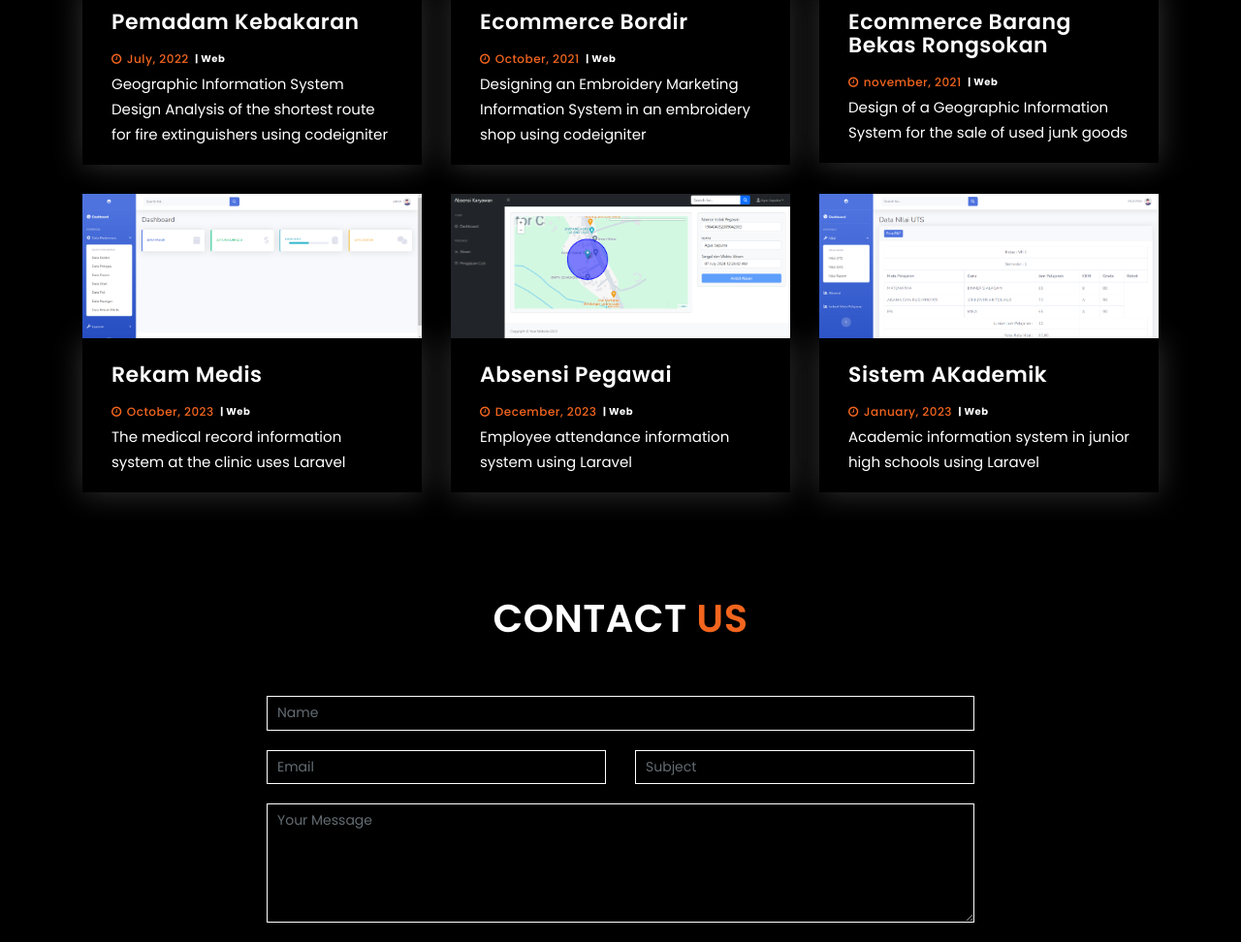
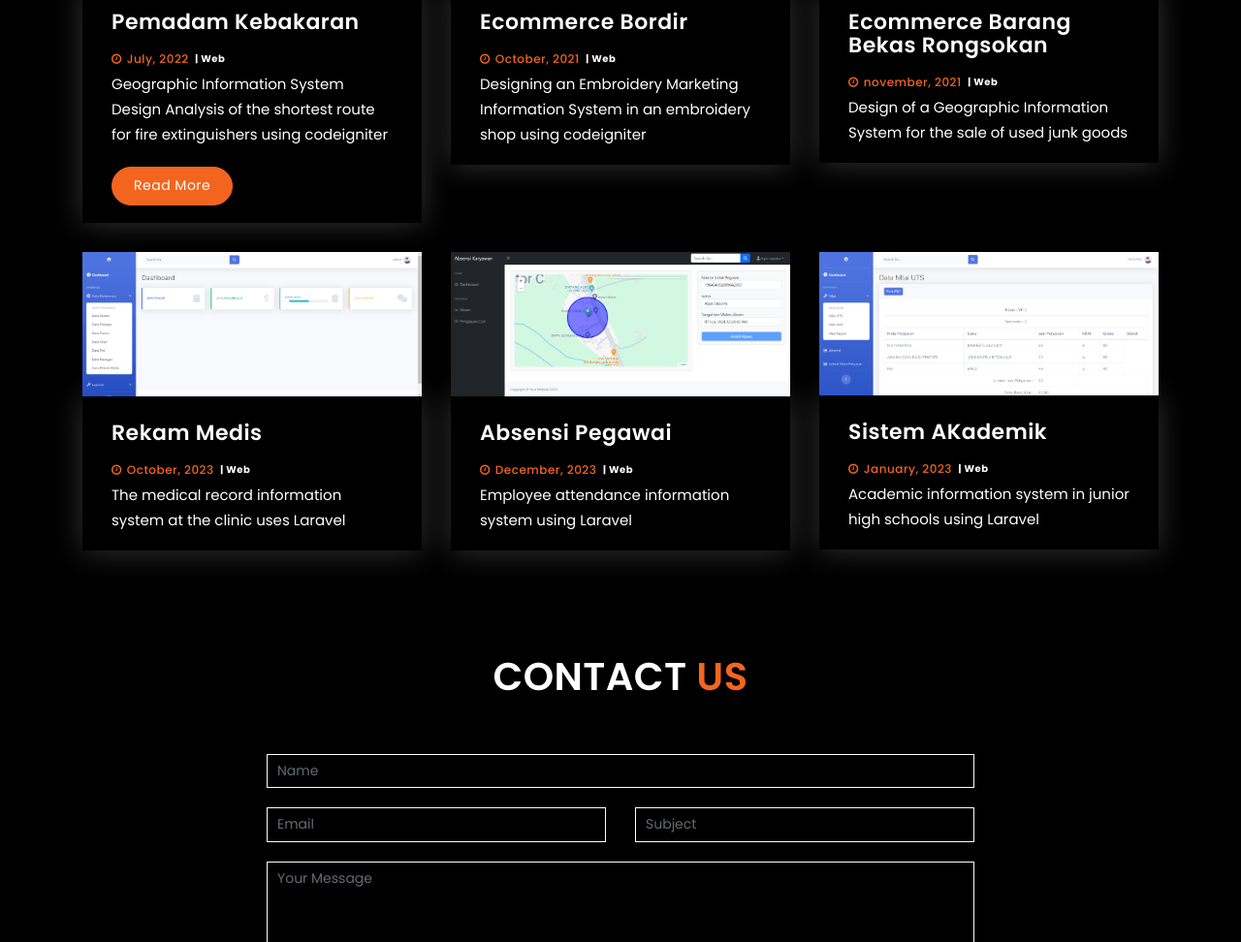
Before and after one commit to muhammadallp/muhammadallp.github.io, a plain HTML site: page index.html in a window 1280 px wide. Shown: the part 953-1925 px from the top of the page at 97% size. Drawn offline with Linux system fonts and the light colour scheme.

Commit message:
Update index.html

```diff
--- a/index.html
+++ b/index.html
@@ -130,7 +130,7 @@
                   <small><i class="fa fa-clock-o"></i>July, 2022</small>
                   <span>| Web</span>
                   <p>Geographic Information System Design Analysis of the shortest route for fire extinguishers using codeigniter</p>
-                  <!-- <a href="#" class="btn blog_btn btn-secondary">Read More</a> -->
+                  <a href="#" class="btn blog_btn btn-secondary">Read More</a>
                 </div>
               </div>
             </div>
```
